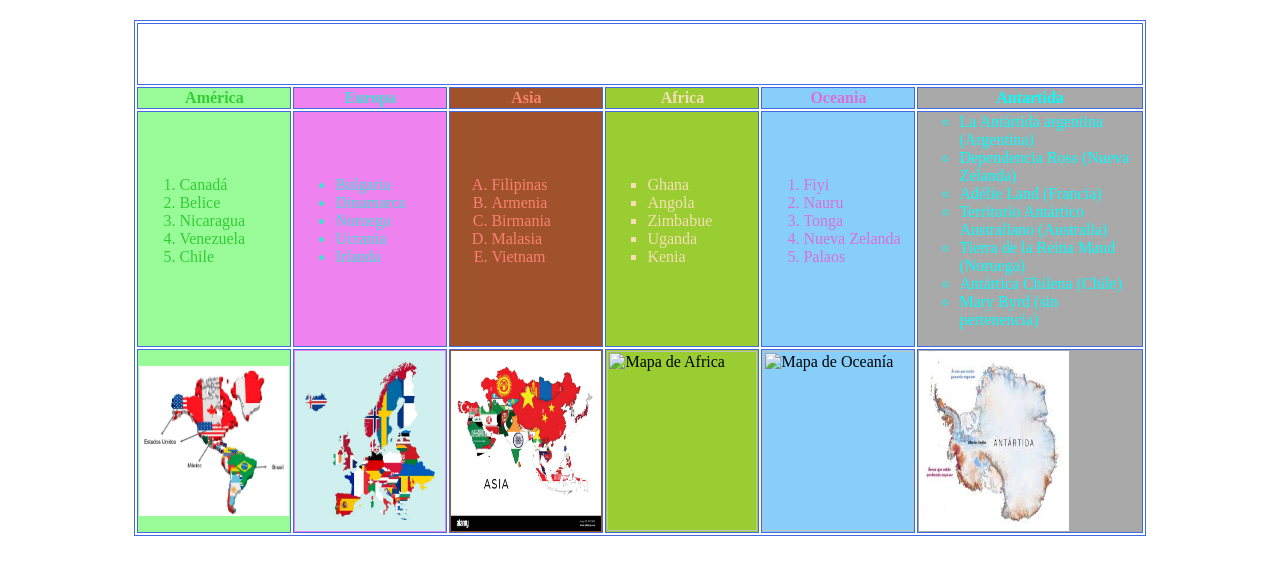
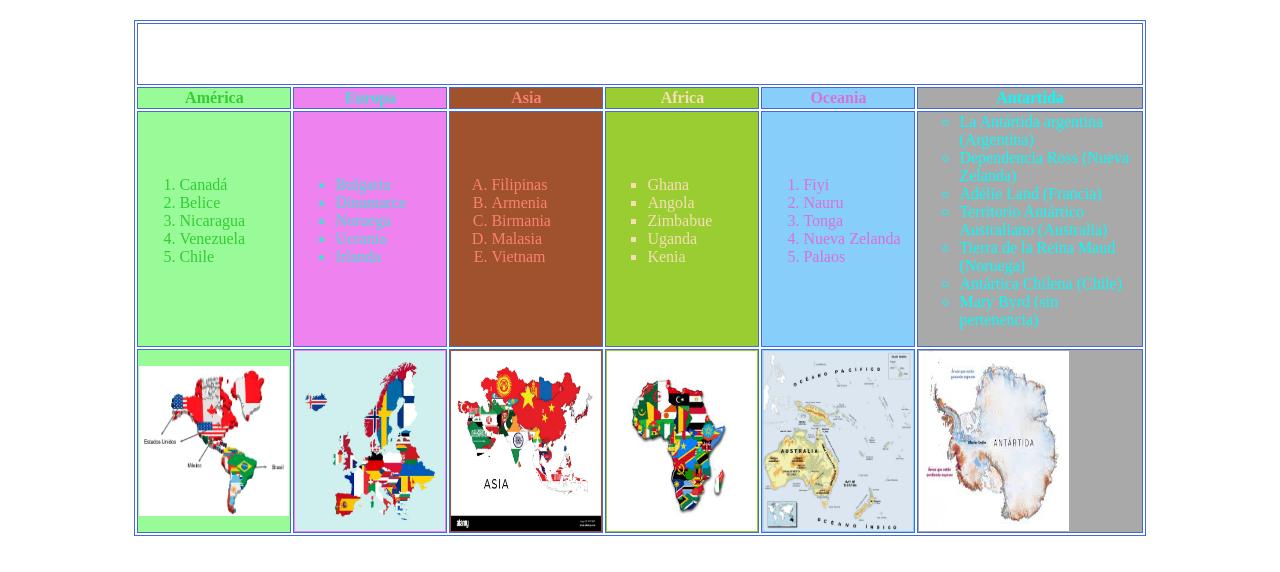
Before and after one commit to Adrian-2IM3/Tareas, a plain HTML site: page continentes/index.html in a window 1280 px wide. Shown: the part 118-690 px from the top of the page. Drawn offline with Linux system fonts and the light colour scheme.

Commit message:
Update index.html

```diff
--- a/continentes/index.html
+++ b/continentes/index.html
@@ -108,11 +108,11 @@
       </td>
 
       <td bgcolor="YellowGreen">
-          <img src="img/africa.png" alt="Mapa de Africa" width="150" height="180" align="center">
+          <img src="img/africa.jpg" alt="Mapa de Africa" width="150" height="180" align="center">
       </td>
 
       <td bgcolor="LightSkyBlue">
-          <img src="img/oceania.png" alt="Mapa de Oceanía" width="150" height="180" align="center">
+          <img src="img/oceania.jpg" alt="Mapa de Oceanía" width="150" height="180" align="center">
       </td>
 
       <td bgcolor="DarkGray">
```
